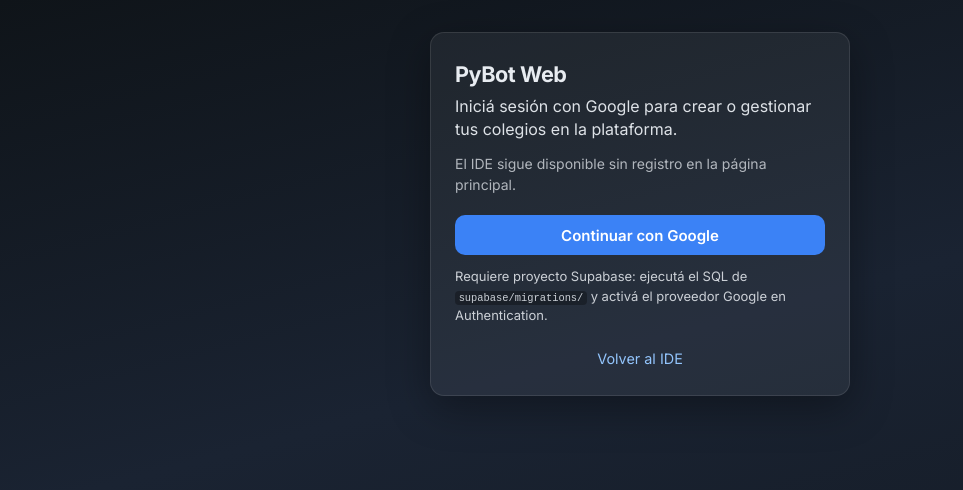
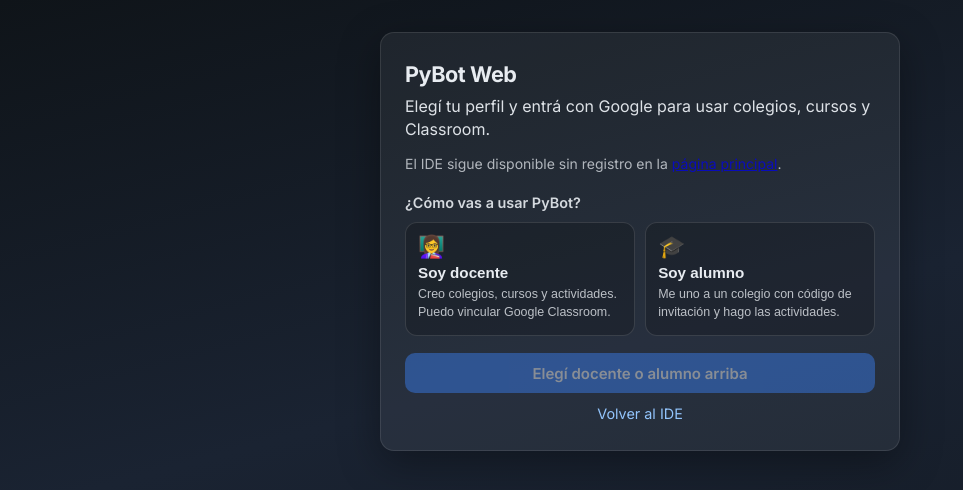
Before and after one commit to vicape/PyBot-Web, a React (Vite) app: page /login in a window 1280 px wide. Shown: the top 490 px of the page, without its empty margins (0-963 px from the left). Built offline with nearby package versions, Linux system fonts and the light colour scheme; no server answers.

Commit message:
Login con eleccion docente/alumno y arreglo de sesion OAuth.
El callback espera la sesion PKCE, guarda preferred_role y redirige segun perfil; se corrige UTF-8 del panel.

Co-authored-by: Cursor <cursoragent@cursor.com>

```diff
--- a/src/index.css
+++ b/src/index.css
@@ -124,8 +124,77 @@ body {
   text-decoration: underline;
 }
 
+.auth-card--login {
+  max-width: 520px;
+}
+
 .auth-card--wide {
   max-width: 480px;
+}
+
+.auth-role-label {
+  margin: 0 0 0.65rem;
+  font-size: 0.9rem;
+  font-weight: 600;
+  opacity: 0.9;
+}
+
+.auth-role-grid {
+  display: grid;
+  grid-template-columns: 1fr 1fr;
+  gap: 0.65rem;
+  margin-bottom: 1.1rem;
+}
+
+@media (max-width: 520px) {
+  .auth-role-grid {
+    grid-template-columns: 1fr;
+  }
+}
+
+.auth-role-card {
+  display: flex;
+  flex-direction: column;
+  align-items: flex-start;
+  gap: 0.35rem;
+  padding: 0.85rem 0.75rem;
+  border-radius: 12px;
+  border: 1px solid rgba(255, 255, 255, 0.12);
+  background: rgba(0, 0, 0, 0.2);
+  color: inherit;
+  cursor: pointer;
+  text-align: left;
+  transition:
+    border-color 0.15s ease,
+    background 0.15s ease,
+    box-shadow 0.15s ease;
+}
+
+.auth-role-card:hover {
+  border-color: rgba(147, 197, 253, 0.45);
+  background: rgba(255, 255, 255, 0.05);
+}
+
+.auth-role-card--active {
+  border-color: #60a5fa;
+  background: rgba(59, 130, 246, 0.15);
+  box-shadow: 0 0 0 1px rgba(96, 165, 250, 0.35);
+}
+
+.auth-role-card__icon {
+  font-size: 1.35rem;
+  line-height: 1;
+}
+
+.auth-role-card__title {
+  font-size: 0.95rem;
+  font-weight: 700;
+}
+
+.auth-role-card__desc {
+  font-size: 0.78rem;
+  line-height: 1.4;
+  opacity: 0.78;
 }
 
 .auth-card--max {
--- a/src/orgRole.js
+++ b/src/orgRole.js
@@ -26,6 +26,12 @@ export function isTeacherInAnyOrg(orgs) {
   });
 }
 
+/** Docente por membresía en colegio o por preferred_role antes de unirse. */
+export function isTeacherProfile(orgs, preferredRole) {
+  if (isTeacherInAnyOrg(orgs)) return true;
+  return preferredRole === "teacher";
+}
+
 export async function fetchMyOrgRole(supabase, orgId, userId) {
   if (!supabase || !orgId || !userId) return null;
   const { data, error } = await supabase
--- a/src/pages/DashboardPage.jsx
+++ b/src/pages/DashboardPage.jsx
@@ -6,8 +6,10 @@ import DashboardShell from "../components/dashboard/DashboardShell.jsx";
 import { getGoogleProfile } from "../authSession.js";
 import { signOutGoogleClient } from "../authGoogle.js";
 import { getSupabase, isSupabaseConfigured } from "../supabaseClient.js";
-import { isTeacherInAnyOrg, roleLabelEs } from "../orgRole.js";
+import { isTeacherInAnyOrg, isTeacherProfile, roleLabelEs } from "../orgRole.js";
+import { fetchProfile } from "../platform/profileApi.js";
 import { ensureProfileForUser } from "../platform/ensureProfile.js";
+import { signupRoleLabelEs } from "../platform/signupRole.js";
 import { wasClassroomOAuthIntent } from "../platform/googleOAuth.js";
 import { slugifyOrganizationName } from "../slugify.js";
 
@@ -16,7 +18,7 @@ function LegacyDashboard({ profile, onSignOut }) {
     <main className="auth-root">
       <div className="auth-card auth-card--wide">
         <h1 className="auth-card__title">Panel</h1>
-        <p className="auth-card__lead">SesiÃ³n iniciada (solo en este navegador).</p>
+        <p className="auth-card__lead">Sesión iniciada (solo en este navegador).</p>
         <div className="auth-profile">
           {profile.picture ? (
             <img src={profile.picture} alt="" className="auth-profile__avatar" width={56} height={56} />
@@ -31,7 +33,7 @@ function LegacyDashboard({ profile, onSignOut }) {
             Abrir IDE
           </Link>
           <button type="button" className="auth-btn auth-btn--primary" onClick={onSignOut}>
-            Cerrar sesiÃ³n
+            Cerrar sesión
           </button>
         </div>
       </div>
@@ -55,12 +57,13 @@ export default function DashboardPage() {
   const [savingOrg, setSavingOrg] = useState(false);
   const [profileWarn, setProfileWarn] = useState("");
   const [displayName, setDisplayName] = useState("");
+  const [preferredRole, setPreferredRole] = useState(null);
 
   const legacyProfile = getGoogleProfile();
 
   const rawTab = searchParams.get("tab") || "home";
   const activeTab = VALID_TABS.has(rawTab) ? rawTab : "home";
-  const isTeacher = isTeacherInAnyOrg(orgs);
+  const isTeacher = isTeacherProfile(orgs, preferredRole);
   const staffOrgId = useMemo(() => {
     const staff = orgs.find((o) => {
       const r = o.organization_members?.[0]?.role;
@@ -101,9 +104,16 @@ export default function DashboardPage() {
         if (!prof.ok && !cancelled) {
           setProfileWarn(prof.error || "No se pudo sincronizar tu perfil.");
         }
+        const { profile } = await fetchProfile(u.id);
+        if (!cancelled && profile?.preferred_role) {
+          setPreferredRole(profile.preferred_role);
+        }
         const meta = u.user_metadata || {};
         setDisplayName(
-          meta.full_name || meta.name || (u.email ? u.email.split("@")[0] : "Usuario"),
+          profile?.display_name ||
+            meta.full_name ||
+            meta.name ||
+            (u.email ? u.email.split("@")[0] : "Usuario"),
         );
       }
       setLoading(false);
@@ -119,8 +129,11 @@ export default function DashboardPage() {
         const prof = await ensureProfileForUser(u);
         if (!prof.ok) setProfileWarn(prof.error || "No se pudo sincronizar tu perfil.");
         else setProfileWarn("");
+        const { profile } = await fetchProfile(u.id);
+        setPreferredRole(profile?.preferred_role ?? null);
       } else {
         setProfileWarn("");
+        setPreferredRole(null);
       }
     });
     return () => {
@@ -195,7 +208,7 @@ export default function DashboardPage() {
         setTab("schools");
         return;
       }
-      setOrgError("No hay slug disponible, probÃ¡ otro nombre.");
+      setOrgError("No hay slug disponible, probá otro nombre.");
     } finally {
       setSavingOrg(false);
     }
@@ -204,7 +217,7 @@ export default function DashboardPage() {
   if (useCloud && loading) {
     return (
       <main className="dash-root dash-root--center">
-        <p className="auth-card__muted">Cargando panelâ€¦</p>
+        <p className="auth-card__muted">Cargando panel…</p>
       </main>
     );
   }
@@ -214,7 +227,7 @@ export default function DashboardPage() {
       <main className="auth-root">
         <div className="auth-card">
           <h1 className="auth-card__title">Panel</h1>
-          <p className="auth-card__lead">IniciÃ¡ sesiÃ³n para ver tus colegios.</p>
+          <p className="auth-card__lead">Iniciá sesión para ver tus colegios.</p>
           <div className="auth-card__actions">
             <Link to="/login" className="auth-btn auth-btn--ghost">
               Ir a login
@@ -249,17 +262,27 @@ export default function DashboardPage() {
             <section className="dash-panel dash-panel--highlight">
               <h2 className="dash-panel__title">Bienvenido, {name}</h2>
               <p className="auth-card__muted auth-card__muted--tight">
-                GestionÃ¡ colegios, cursos y actividades PyBot. El IDE en{" "}
-                <Link to="/">la pÃ¡gina principal</Link> sigue libre y sin cuenta.
+                Gestioná colegios, cursos y actividades PyBot. El IDE en{" "}
+                <Link to="/">la página principal</Link> sigue libre y sin cuenta.
               </p>
               {profileWarn ? <p className="auth-card__notice">{profileWarn}</p> : null}
+              {preferredRole === "student" && orgs.length === 0 ? (
+                <p className="auth-card__notice">
+                  ¿Tenés código de invitación de tu colegio?{" "}
+                  <Link to="/join">Unite acá</Link>.
+                </p>
+              ) : null}
               <div className="dash-stat-row">
                 <div className="dash-stat">
                   <span className="dash-stat__value">{orgs.length}</span>
                   <span className="dash-stat__label">Colegios</span>
                 </div>
                 <div className="dash-stat">
-                  <span className="dash-stat__value">{isTeacher ? "Docente" : "Alumno"}</span>
+                  <span className="dash-stat__value">
+                    {isTeacherInAnyOrg(orgs)
+                      ? "Docente (colegio)"
+                      : signupRoleLabelEs(preferredRole) || (isTeacher ? "Docente" : "Alumno")}
+                  </span>
                   <span className="dash-stat__label">Perfil principal</span>
                 </div>
               </div>
@@ -285,7 +308,7 @@ export default function DashboardPage() {
             <h2 className="dash-panel__title">Tus colegios</h2>
             {orgError ? <p className="auth-card__notice auth-card__notice--err">{orgError}</p> : null}
             {orgs.length === 0 ? (
-              <p className="auth-card__muted">TodavÃ­a no registraste ningÃºn colegio.</p>
+              <p className="auth-card__muted">Todavía no registraste ningún colegio.</p>
             ) : (
               <ul className="auth-org-list">
                 {orgs.map((o) => (
@@ -293,7 +316,7 @@ export default function DashboardPage() {
                     <Link className="auth-org-row__link" to={`/dashboard/org/${o.id}`}>
                       <span className="auth-org-row__name">{o.name}</span>
                       <span className="auth-org-row__meta">
-                        @{o.slug} Â· {roleLabelEs(o.organization_members?.[0]?.role)}
+                        @{o.slug} · {roleLabelEs(o.organization_members?.[0]?.role)}
                       </span>
                     </Link>
                   </li>
@@ -309,7 +332,7 @@ export default function DashboardPage() {
                   id="new-org-name"
                   className="auth-org-input"
                   type="text"
-                  placeholder="Ej. Escuela San MartÃ­n"
+                  placeholder="Ej. Escuela San Martín"
                   value={newOrgName}
                   onChange={(e) => setNewOrgName(e.target.value)}
                   maxLength={120}
@@ -339,7 +362,7 @@ export default function DashboardPage() {
       <main className="auth-root">
         <div className="auth-card">
           <h1 className="auth-card__title">Panel</h1>
-          <p className="auth-card__lead">No hay sesiÃ³n iniciada en este navegador.</p>
+          <p className="auth-card__lead">No hay sesión iniciada en este navegador.</p>
           <div className="auth-card__actions">
             <Link to="/login" className="auth-btn auth-btn--ghost">
               Ir a login
--- a/src/pages/LoginPage.jsx
+++ b/src/pages/LoginPage.jsx
@@ -1,7 +1,9 @@
+import { useState } from "react";
 import { Link, useNavigate } from "react-router-dom";
 import { GoogleLogin } from "@react-oauth/google";
 import { saveGoogleProfile, getGoogleProfile } from "../authSession.js";
 import { getSupabase, isSupabaseConfigured } from "../supabaseClient.js";
+import { SIGNUP_ROLES, setSignupRole, signupRoleLabelEs } from "../platform/signupRole.js";
 
 const hasClientId =
   typeof import.meta.env.VITE_GOOGLE_CLIENT_ID === "string" &&
@@ -11,10 +13,15 @@ export default function LoginPage() {
   const navigate = useNavigate();
   const existing = getGoogleProfile();
   const supabaseConfigured = isSupabaseConfigured();
+  const [role, setRole] = useState(null);
 
   const oauthSupabaseGoogle = async () => {
+    if (!role) return;
     const sb = getSupabase();
     if (!sb) return;
+
+    setSignupRole(role);
+
     try {
       const next = new URLSearchParams(window.location.search).get("next");
       if (typeof next === "string" && next.startsWith("/") && !next.startsWith("//")) {
@@ -25,6 +32,7 @@ export default function LoginPage() {
     } catch {
       //
     }
+
     const redirectTo = `${window.location.origin}/auth/callback`;
     await sb.auth.signInWithOAuth({
       provider: "google",
@@ -40,35 +48,76 @@ export default function LoginPage() {
 
   return (
     <main className="auth-root">
-      <div className="auth-card">
+      <div className="auth-card auth-card--login">
         <h1 className="auth-card__title">PyBot Web</h1>
         <p className="auth-card__lead">
           {supabaseConfigured
-            ? "Iniciá sesión con Google para crear o gestionar tus colegios en la plataforma."
+            ? "Elegí tu perfil y entrá con Google para usar colegios, cursos y Classroom."
             : hasClientId
               ? "Iniciá sesión con tu cuenta de Google."
               : "Configurá el inicio de sesión con Google para esta instalación."}
         </p>
         <p className="auth-card__muted">
-          El IDE sigue disponible sin registro en la página principal.
+          El IDE sigue disponible sin registro en la{" "}
+          <Link to="/">página principal</Link>.
         </p>
+
+        {supabaseConfigured ? (
+          <>
+            <p className="auth-role-label">¿Cómo vas a usar PyBot?</p>
+            <div className="auth-role-grid" role="radiogroup" aria-label="Perfil">
+              <button
+                type="button"
+                role="radio"
+                aria-checked={role === SIGNUP_ROLES.teacher}
+                className={`auth-role-card${role === SIGNUP_ROLES.teacher ? " auth-role-card--active" : ""}`}
+                onClick={() => setRole(SIGNUP_ROLES.teacher)}
+              >
+                <span className="auth-role-card__icon" aria-hidden>
+                  👩‍🏫
+                </span>
+                <span className="auth-role-card__title">Soy docente</span>
+                <span className="auth-role-card__desc">
+                  Creo colegios, cursos y actividades. Puedo vincular Google Classroom.
+                </span>
+              </button>
+              <button
+                type="button"
+                role="radio"
+                aria-checked={role === SIGNUP_ROLES.student}
+                className={`auth-role-card${role === SIGNUP_ROLES.student ? " auth-role-card--active" : ""}`}
+                onClick={() => setRole(SIGNUP_ROLES.student)}
+              >
+                <span className="auth-role-card__icon" aria-hidden>
+                  🎓
+                </span>
+                <span className="auth-role-card__title">Soy alumno</span>
+                <span className="auth-role-card__desc">
+                  Me uno a un colegio con código de invitación y hago las actividades.
+                </span>
+              </button>
+            </div>
+          </>
+        ) : null}
+
         {existing && !supabaseConfigured ? (
           <p className="auth-card__notice">
-            Ya hay una sesión guardada en este navegador. Podés ir al panel o cerrar sesión
-            allí.
+            Ya hay una sesión guardada en este navegador. Podés ir al panel o cerrar sesión allí.
           </p>
         ) : null}
+
         <div className="auth-card__actions">
           {supabaseConfigured ? (
-            <>
-              <button type="button" className="auth-btn auth-btn--primary" onClick={oauthSupabaseGoogle}>
-                Continuar con Google
-              </button>
-              <p className="auth-card__codehint">
-                Requiere proyecto Supabase: ejecutá el SQL de{" "}
-                <code>supabase/migrations/</code> y activá el proveedor Google en Authentication.
-              </p>
-            </>
+            <button
+              type="button"
+              className="auth-btn auth-btn--primary"
+              onClick={oauthSupabaseGoogle}
+              disabled={!role}
+            >
+              {role
+                ? `Continuar con Google como ${signupRoleLabelEs(role)}`
+                : "Elegí docente o alumno arriba"}
+            </button>
           ) : null}
           {showGIS ? (
             <div className="auth-google-wrap">
--- /dev/null
+++ b/src/platform/signupRole.js
@@ -0,0 +1,46 @@
+/** Rol elegido en /login antes de OAuth (teacher | student). */
+
+export const SIGNUP_ROLE_KEY = "pybot_signup_role";
+
+export const SIGNUP_ROLES = {
+  teacher: "teacher",
+  student: "student",
+};
+
+export function isValidSignupRole(role) {
+  return role === SIGNUP_ROLES.teacher || role === SIGNUP_ROLES.student;
+}
+
+export function setSignupRole(role) {
+  if (!isValidSignupRole(role)) return;
+  try {
+    sessionStorage.setItem(SIGNUP_ROLE_KEY, role);
+  } catch {
+    //
+  }
+}
+
+export function getSignupRole() {
+  try {
+    const v = sessionStorage.getItem(SIGNUP_ROLE_KEY);
+    return isValidSignupRole(v) ? v : null;
+  } catch {
+    return null;
+  }
+}
+
+export function consumeSignupRole() {
+  const v = getSignupRole();
+  try {
+    sessionStorage.removeItem(SIGNUP_ROLE_KEY);
+  } catch {
+    //
+  }
+  return v;
+}
+
+export function signupRoleLabelEs(role) {
+  if (role === SIGNUP_ROLES.teacher) return "Docente";
+  if (role === SIGNUP_ROLES.student) return "Alumno";
+  return "—";
+}
```
Also changed, not shown: src/pages/AuthCallbackPage.jsx (+55 -7 lines), src/platform/ensureProfile.js (+16 -5 lines), src/platform/profileApi.js (+14 -0 lines), 1 other file (tests, documents, lock files or other folders).
